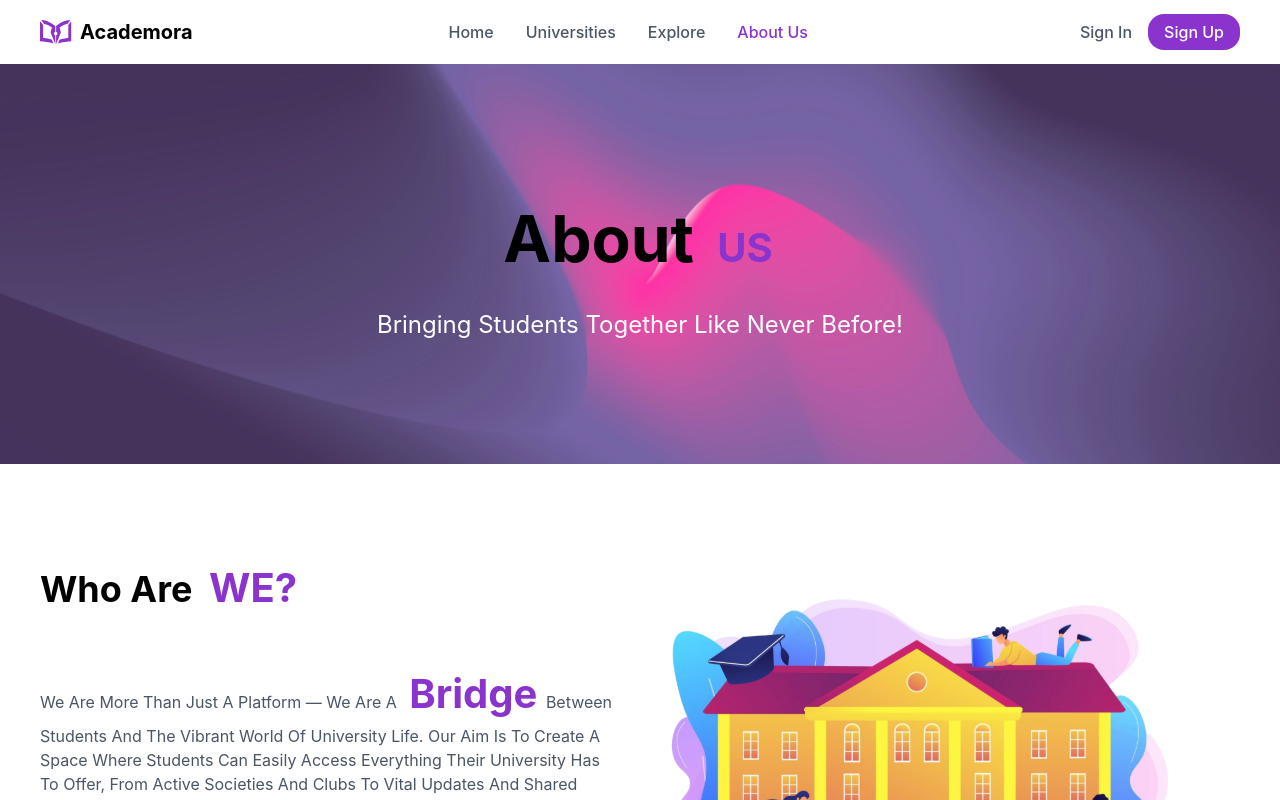
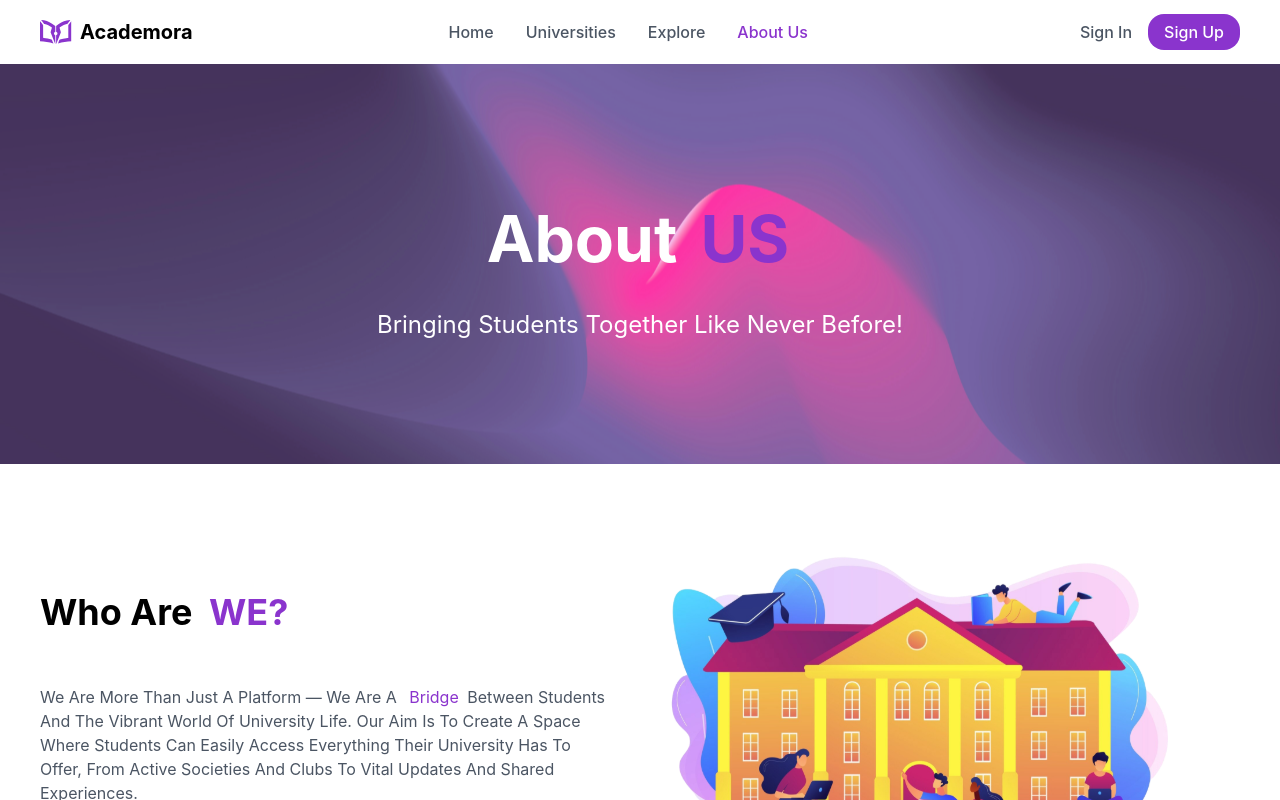
Before and after one commit to Asjad-Ilahi/Academora, a React (Vite) app: page / in a window 1280 px wide. Shown: the top 800 px of the page. Built offline with nearby package versions, Linux system fonts and the light colour scheme.

Commit message:
issue fixed

```diff
--- a/src/pages/aboutus/Components/heroSection/heroSection.css
+++ b/src/pages/aboutus/Components/heroSection/heroSection.css
@@ -20,6 +20,7 @@
 .hero-heading {
   font-size: 3rem; /* Equivalent to text-5xl */
   font-weight: bold;
+  color: #fff;
 }
 
 .highlight {
--- a/src/pages/signup/signUp.css
+++ b/src/pages/signup/signUp.css
@@ -142,8 +142,6 @@ body{
   .highlight{
     color: var(--primary-color);
     padding-left: 4px;
-    font-weight: bold;
-    font-size: 2.5rem;
   }
 
   .login-link {
```
